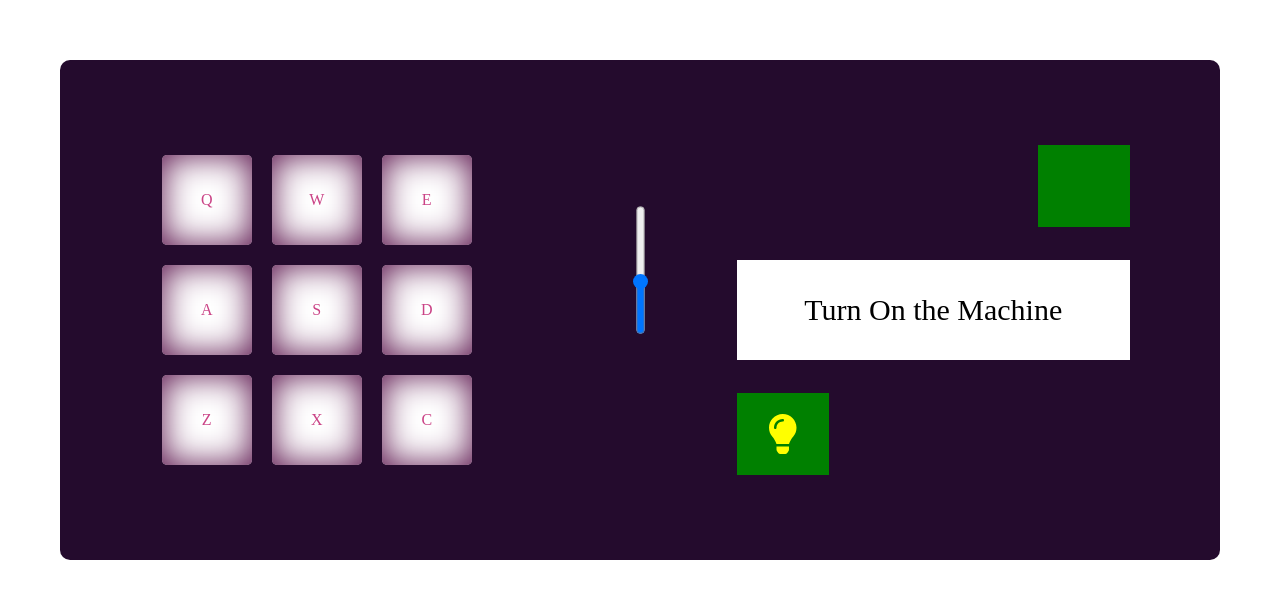
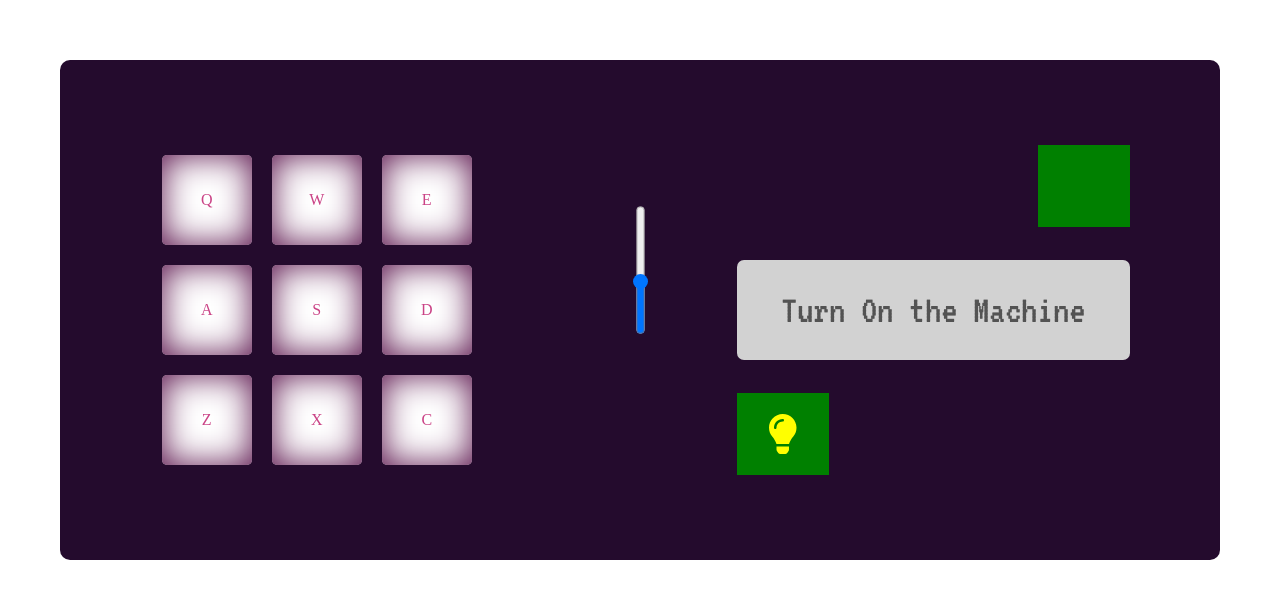
Before and after one commit to isemaj/fcc-drum-machine, a React app: page / in a window 1280 px wide. Shown: the top 598 px of the page. Built offline with nearby package versions, Linux system fonts and the light colour scheme; the HTML template or start-up script is replaced by a standard one.

Commit message:
style update

```diff
--- a/src/css/Display.scss
+++ b/src/css/Display.scss
@@ -1,3 +1,5 @@
+@import url('https://fonts.googleapis.com/css?family=VT323');
+
 #display-container {
 	grid-area: display;
 	display: flex;
@@ -10,6 +12,8 @@
 	height: 100px;
 	width: 100%;
 	margin: 0 30px;
+	border-radius: 7px;
+	background-color: #D2D2D2;
 }
 
 p {
@@ -20,4 +24,7 @@ p {
 	align-items: center;
 	justify-content: center;
 	font-size: 30px;
+	color: #535353;
+	font-family: 'VT323', monospace;
+	font-size: 40px;
 }
```
